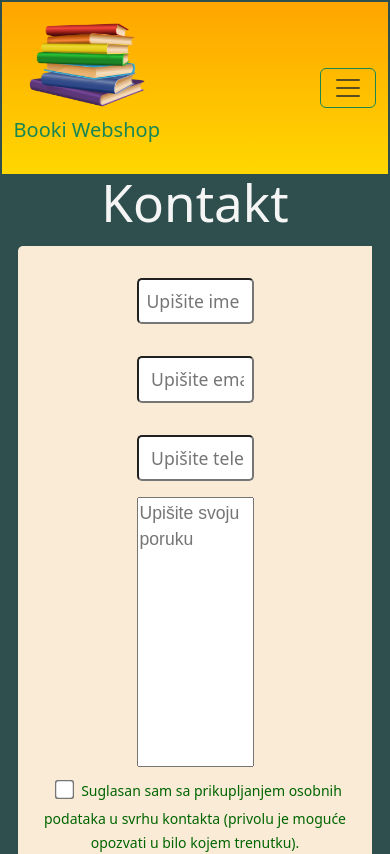
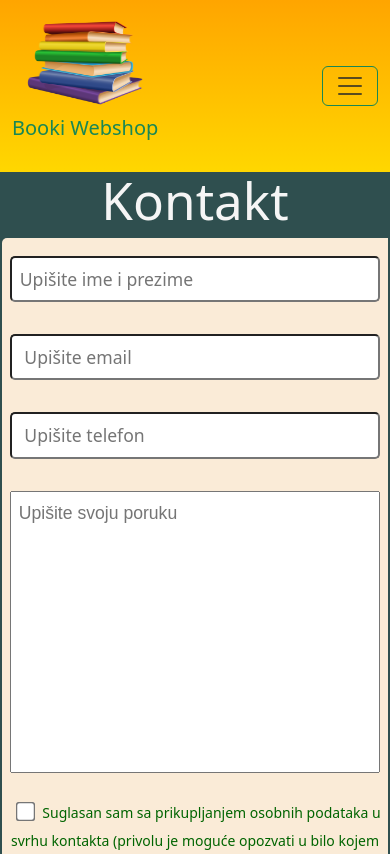
Before and after one commit to LaticaS/MyReactWebShop, a React (Vite) app: page /contact in a window 390 px wide. Shown: the top 854 px of the page. Built offline with nearby package versions, Linux system fonts and the light colour scheme.

Commit message:
media kontakt

```diff
--- a/src/App.css
+++ b/src/App.css
@@ -1,13 +1,15 @@
 #root {
-  width: 1280px;
-  margin: 0 auto;
-  padding: 0.1rem;
+  width: 100%;
+  /* margin: 0 auto;
+  padding: 0.1rem; */
   text-align: justify;
 }
 
+/*
 .card {
   padding: 2em;
 }
+*/
 
 .read-the-docs {
   color: #888;
--- a/src/components/Kontakt/Kontakt.jsx
+++ b/src/components/Kontakt/Kontakt.jsx
@@ -14,11 +14,12 @@ function Kontakt() {
             <input type="phone" id="phone" name="phone" placeholder=" Upišite telefon" className="phone" />
             <br />
             <textarea
+            className="poruka-area"
         name="Poruka"
         placeholder="Upišite svoju poruku"
         rows={10}
         cols={50}
-      />
+              />
       <br />
       <p>
       <input type="checkbox" value="kontakt-privola" name="kontakt-privola" id="checkbox" />
@@ -28,6 +29,7 @@ function Kontakt() {
       <br />
       <button type="submit" name="Pošalji">Pošalji</button>
       </div>
+
       <div className="kontakt-info">
       <ul>
         <li>Preporoda 3, 22000 Šibenik</li>
--- a/src/components/Kontakt/Kontakt.scss
+++ b/src/components/Kontakt/Kontakt.scss
@@ -18,7 +18,7 @@ h1 {
     border-top-left-radius: 5px;
 
     & .ime-prezime, .email, .phone {
-        width: 30vw;
+        width: 50vw;
         accent-color: dimgrey;
         padding: 0.5rem;
         border-radius: 5px;
@@ -32,7 +32,7 @@ h1 {
     }
 
     & textarea {
-        width: 30vw;
+        width: 50vw;
         resize: none;
         font-size: 1.1rem;
         font-family: Arial, Helvetica, sans-serif;
@@ -54,3 +54,24 @@ h1 {
     padding: 1rem;
     font-size: larger;
 }
+
+@media only screen and (max-width: 600px) {
+    .kontakt-wrapper {
+        display: flex;
+        flex-direction: column;
+        margin: 0.5rem 0rem;
+        padding: 0.1rem;
+    }
+    .kontakt-polje, .kontakt-info {
+        flex: 1;
+        padding: 0.1rem;
+        align-items: center;
+
+        & .ime-prezime, .email, .phone, .poruka-area {
+            width: 95vw;
+            padding: 0.5rem;
+            margin: 1rem 0rem;
+        }
+        }
+
+}
--- a/src/components/Placanje/Placanje.scss
+++ b/src/components/Placanje/Placanje.scss
@@ -115,3 +115,10 @@ h1 {
         background-color: lightgreen;
     }
 }
+
+@media only screen and (max-width: 600px) {
+    .placanje-wrapper {
+        display: flex;
+        flex-direction: column;
+    }
+}
--- a/src/index.css
+++ b/src/index.css
@@ -14,6 +14,7 @@ h1 {
   color: whitesmoke;
 }
 
+ /*
 button {
   border-radius: 8px;
   border: 1px solid transparent;
@@ -33,6 +34,8 @@ button:focus-visible {
   outline: 4px auto -webkit-focus-ring-color;
 }
 
+*/
+
 @media (prefers-color-scheme: light) {
   :root {
     color: #213547;
```
